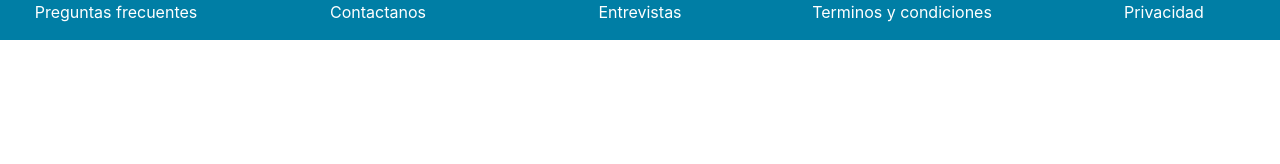
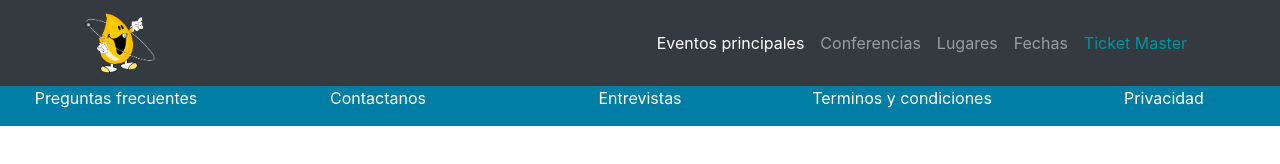
Before and after one commit to CarlosGr10/CursoBootstrap, a plain HTML site: page index.html in a window 1280 px wide. Drawn offline with nearby package versions, Linux system fonts and the light colour scheme.

Commit message:
El header

```diff
--- a/index.html
+++ b/index.html
@@ -11,6 +11,40 @@
 </head>
 <body>
 
+    <!--Header-->
+
+    <nav id="header" class="navbar navbar-expand-lg navbar-dark bg-dark">
+        <div class="container">
+                <a class="navbar-brand" href="#">
+                    <img src="raloyito.png" alt="logo_empresa">
+                </a>
+                <button class="navbar-toggler" type="button" data-toggle="collapse" data-target="#navbarSupportedContent" aria-controls="navbarSupportedContent" aria-expanded="false" aria-label="Toggle navigation">
+                <span class="navbar-toggler-icon"></span>
+                </button>
+
+                <div class="collapse navbar-collapse" id="navbarSupportedContent">
+                <ul class="navbar-nav ml-auto"> <!--ml mover los elementos a la izquierda & mr a la derecha-->
+                    <li class="nav-item active">
+                    <a class="nav-link" href="#">Eventos principales</a>
+                    </li>
+                    <li class="nav-item">
+                    <a class="nav-link" href="#">Conferencias</a>
+                    </li>
+                    <li class="nav-item">
+                    <a class="nav-link" href="#">Lugares</a>
+                    </li>
+                    <li class="nav-item">
+                        <a class="nav-link" href="#">Fechas</a>
+                    </li>
+                    <li class="nav-item">
+                        <a class="nav-link text-ticket" href="#">Ticket Master</a>
+                    </li>
+                </ul>
+                </div>
+        </div>
+    </nav>
+
+    <!--Footer-->
     <footer id="footer" class="pb-3 pt-3>
         <div class="container">
             <div class="row text-center">
--- a/styles.css
+++ b/styles.css
@@ -1,9 +1,20 @@
+.text-ticket
+{
+    color: rgb(0, 149, 160) !important;
+}
+
 #footer
 {
     background-color: #007ea5;
 }
 
-a
+#header img
+{
+    width: 70px;
+}
+
+
+#footer a
 {
     color: white;
 }
```
Also changed, not shown: raloyito.png (added).
